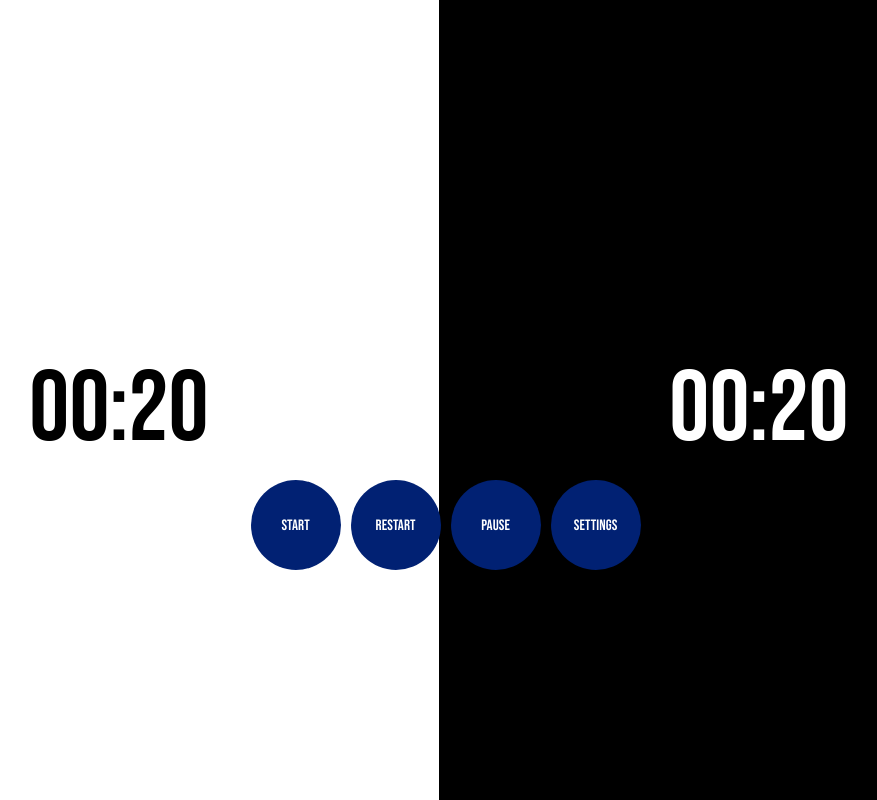
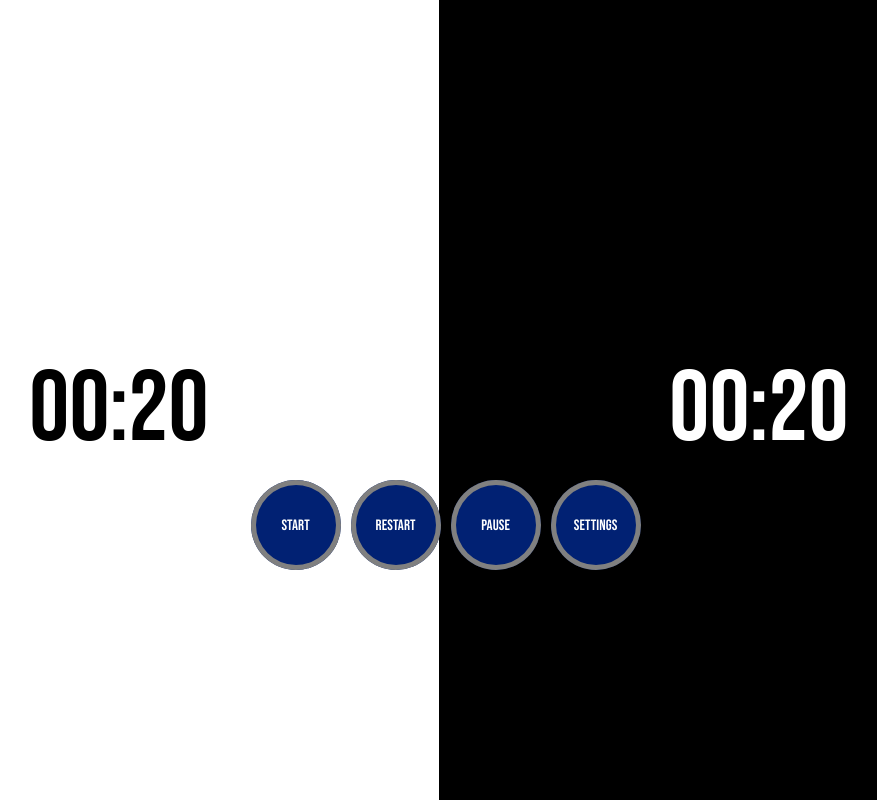
Before and after one commit to Agusss33/ChessClock-AN, a React (Vite) app: page / in a window 1280 px wide. Shown: the whole page, without its empty margins (201-1078 px from the left). Built offline with nearby package versions, Linux system fonts and the light colour scheme.

Commit message:
arreglos esteticos

```diff
--- a/src/App.css
+++ b/src/App.css
@@ -7,6 +7,7 @@
   user-select: none;
   font-family: 'Bebas Neue', sans-serif;
   letter-spacing: 0.10px;
+  --mi-color: #012173;
 }
 /* main styles */
 .split {
@@ -54,7 +55,7 @@
   }
 
 .btn {
-    background: #012173;
+    background: var(--mi-color);
     border-radius: 50%;
     font-size: 15px;
     width: 90px;
@@ -63,6 +64,7 @@
     margin-left: 10px;
     text-align: center;
     border: none;
+    box-shadow: inset 0 0 0 5px gray;
   }
 .hidden {
     display: none;
@@ -76,6 +78,10 @@
       top: 60%;
   }
 
+.active-clock {
+  box-shadow: inset 0 0 0 20px var(--mi-color);
+
+}
 
   /* modal settings */
 .settings-modal {
--- a/src/Components/ChessClock.jsx
+++ b/src/Components/ChessClock.jsx
@@ -1,7 +1,7 @@
 import React, { useState, useEffect } from "react";
 import Swal from "sweetalert2";
 
-export const ChessClock = ({ min1 = "00", sec1 = "20", min2 = "00", sec2 = "20" }) => {
+export const ChessClock = ({ min1 = 0, sec1 = 20, min2 = 0, sec2 = 20 }) => {
   const [running1, setRunning1] = useState(false);
   const [running2, setRunning2] = useState(false);
   const [gameOver, setGameOver] = useState(false);
@@ -11,10 +11,11 @@ export const ChessClock = ({ min1 = "00", sec1 = "20", min2 = "00", sec2 = "20"
   const [newSec1, setNewSec1] = useState(sec1);
   const [newMin2, setNewMin2] = useState(min2);
   const [newSec2, setNewSec2] = useState(sec2);
-  const [increment1, setIncrement1] = useState("00");
-  const [increment2, setIncrement2] = useState("00");
+  const [increment1, setIncrement1] = useState(0);
+  const [increment2, setIncrement2] = useState(0);
   const [paused, setPaused] = useState(false);
   const [showSettingsModal, setShowSettingsModal] = useState(false);
+  const [activeClock, setActiveClock] = useState(null);
 
   const Clock1 = () => {
     if ((paused && !gameOver) || (!running1 && !gameOver)) return;
@@ -70,6 +71,7 @@ export const ChessClock = ({ min1 = "00", sec1 = "20", min2 = "00", sec2 = "20"
     setRunning1(false);
     setRunning2(false);
     setGameOver(false);
+    setActiveClock(null);
   };
 
   const handleSettingsSubmit = () => {
@@ -92,7 +94,9 @@ export const ChessClock = ({ min1 = "00", sec1 = "20", min2 = "00", sec2 = "20"
 
   return (
     <div className="chessClock">
-      <div className="split left" onClick={()=>{if (!running1 && !running2) {
+      <div className={`split left ${activeClock === 1 ? 'active-clock' : ''}`} onClick={()=>
+      {setActiveClock(1);
+        if (!running1 && !running2) {
               setRunning1(true);
               setRunning2(false);
               setTime1([m1, s1 + increment1]);
@@ -112,7 +116,9 @@ export const ChessClock = ({ min1 = "00", sec1 = "20", min2 = "00", sec2 = "20"
           <p>{`${m1.toString().padStart(2, "0")}:${s1.toString().padStart(2, "0")}`}</p>
         </div>
       </div>
-      <div className="split right" onClick={()=>{if (!running1 && !running2) {
+      <div className={`split right ${activeClock === 2 ? 'active-clock' : ''}`} onClick={()=>{
+        setActiveClock(2);
+          if (!running1 && !running2) {
               setRunning1(true);
               setRunning2(false);
               setTime1([m1, s1 + increment1]);
@@ -177,7 +183,7 @@ export const ChessClock = ({ min1 = "00", sec1 = "20", min2 = "00", sec2 = "20"
               <h6>Minutes</h6>
               <input
                 type="text"
-                required pattern="[00-60]{2}"
+                required pattern="[0-60]{2}"
                 maxLength={2}
                 value={newMin1}
                 onChange={(e) => setNewMin1(e.target.value)}
@@ -185,7 +191,7 @@ export const ChessClock = ({ min1 = "00", sec1 = "20", min2 = "00", sec2 = "20"
               <h6>Seconds</h6>
               <input
                 type="text"
-                required pattern="[00-60]{2}"
+                required pattern="[0-60]{2}"
                 maxLength={2}
                 value={newSec1}
                 onChange={(e) => setNewSec1(e.target.value)}
@@ -196,7 +202,7 @@ export const ChessClock = ({ min1 = "00", sec1 = "20", min2 = "00", sec2 = "20"
               <h6>Minutes</h6>
               <input
                 type="text"
-                required pattern="[00-60]{2}"
+                required pattern="[0-60]{2}"
                 maxLength={2}
                 value={newMin2}
                 onChange={(e) => setNewMin2(e.target.value)}
@@ -204,7 +210,7 @@ export const ChessClock = ({ min1 = "00", sec1 = "20", min2 = "00", sec2 = "20"
               <h6>Seconds</h6>
               <input
                 type="text"
-                required pattern="[00-60]{2}"
+                required pattern="[0-60]{2}"
                 maxLength={2}
                 value={newSec2}
                 onChange={(e) => setNewSec2(e.target.value)}
@@ -215,7 +221,7 @@ export const ChessClock = ({ min1 = "00", sec1 = "20", min2 = "00", sec2 = "20"
               <h6>Seconds</h6>
               <input
                  type="text"
-                 required pattern="[00-60]{2}"
+                 required pattern="[0-60]{2}"
                   maxLength={2}
                   value={increment1}
                   onChange={(e) => setIncrement1(e.target.value)}
@@ -226,7 +232,7 @@ export const ChessClock = ({ min1 = "00", sec1 = "20", min2 = "00", sec2 = "20"
               <h6>Seconds</h6>
               <input
                 type="text"
-                required pattern="[00-60]{2}"
+                required pattern="[0-60]{2}"
                 maxLength={2}
                 value={increment2}
                 onChange={(e) => setIncrement2(e.target.value)}
```
